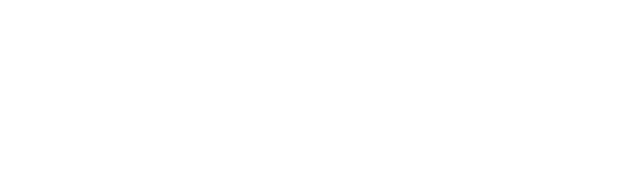
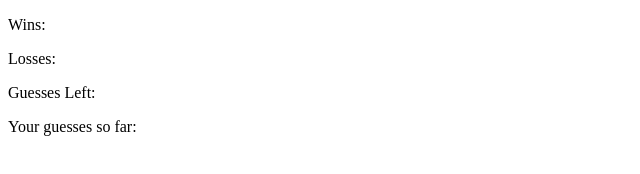
Before and after one commit to RFeeney91/psychicGame, a plain HTML site: page psychicGame/index.html in a window 1280 px wide. Shown: the whole page, without its empty margins (0-640 px from the left). Drawn offline with Linux system fonts and the light colour scheme; files whose address does not match are found by name.

Commit message:
Update index.html

```diff
--- a/psychicGame/index.html
+++ b/psychicGame/index.html
@@ -1,9 +1,15 @@
 <!DOCTYPE html>
 <html>
 <head>
-	<title></title>
+	<title>The Psychic Game</title>
 </head>
 <body>
+	<p>Wins: </p>
+	<p>Losses: </p>
+	<p>Guesses Left: </p>
+	<p>Your guesses so far: </p>
+
+
 <script src="game.js">
 </script>
 
```
